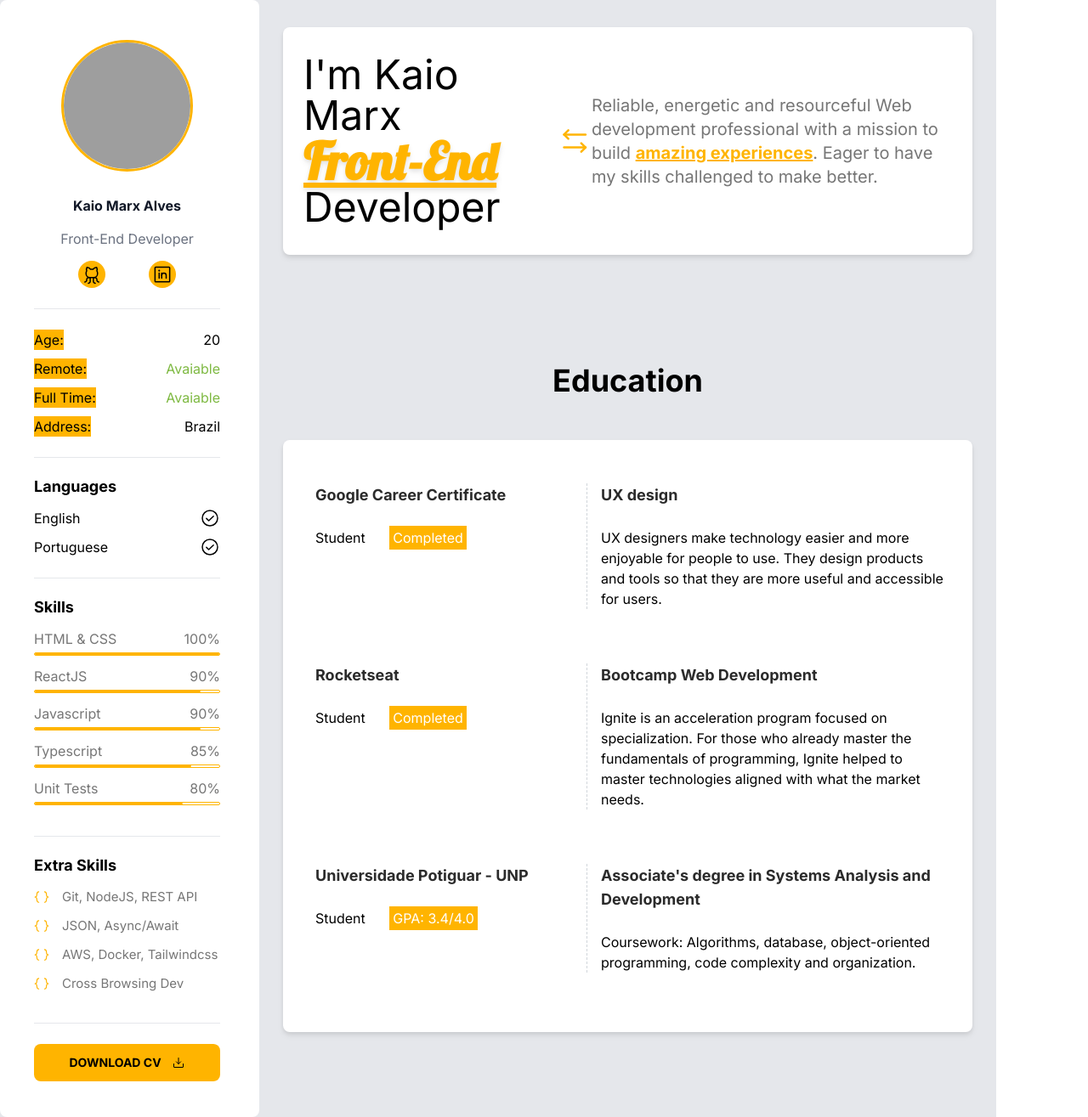
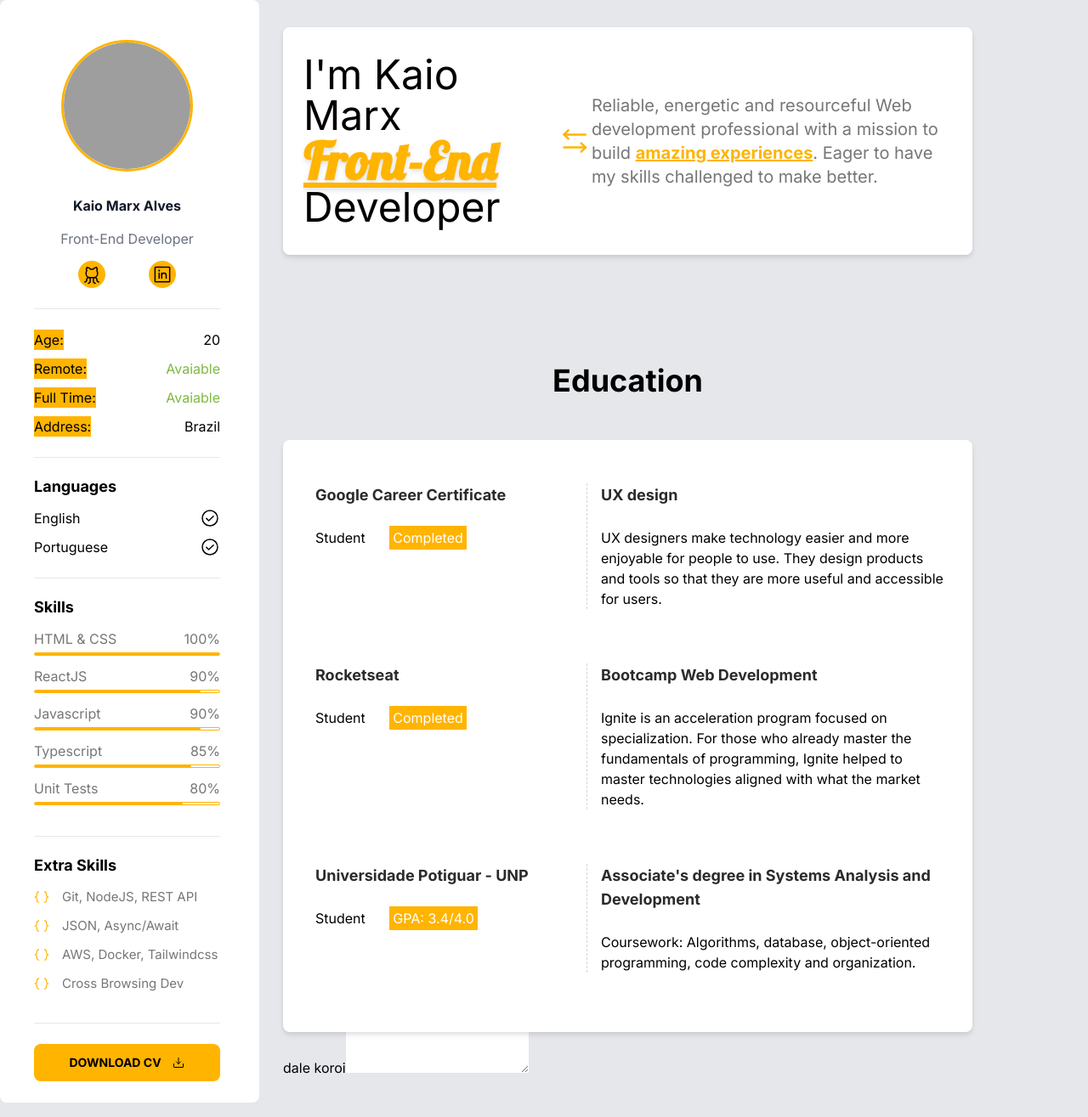
Before and after one commit to KaioMarxDEV/mysite, a React (Vite) app: page / in a window 1280 px wide. Shown: the whole page at 85% size. Built offline with nearby package versions, Linux system fonts and the light colour scheme; grey boxes are pictures that could not be loaded.

Commit message:
first implementation direct contact

```diff
--- a/src/App.tsx
+++ b/src/App.tsx
@@ -1,13 +1,11 @@
 import { LeftMenu } from "./Components/LeftMenu";
 import { Main } from "./Components/Main";
-import { NavBar } from "./Components/NavBar";
 
 export function App() {
   return (
-    <div className="grid h-screen w-full grid-cols-[305px_1fr_108px] gap-7 scroll-smooth">
+    <div className="grid h-screen w-full grid-cols-[305px_1fr_108px] gap-7">
       <LeftMenu />
       <Main />
-      <NavBar />
     </div>
   );
 }
--- /dev/null
+++ b/src/Components/Contact/index.tsx
@@ -0,0 +1,10 @@
+export function Contact() {
+  return (
+    <div>
+      <form action="dale">
+        dale koroi
+        <textarea></textarea>
+      </form>
+    </div>
+  );
+}
--- a/src/Components/Education/index.tsx
+++ b/src/Components/Education/index.tsx
@@ -1,7 +1,7 @@
 export function Education() {
   return (
     <div className="mt-20 flex flex-col">
-      <h2 className="mb-[50px] text-center text-4xl font-bold">Education</h2>
+      <h2 className="mb-[50px] text-center text-4xl font-bold ">Education</h2>
       <div className="flex w-full flex-col rounded-lg bg-white p-[51px_29px_38px_38px] drop-shadow-md">
         <div>
           <div className="flex flex-row  pb-8">
--- a/src/Components/Main/index.tsx
+++ b/src/Components/Main/index.tsx
@@ -1,4 +1,5 @@
 import { ArrowsLeftRight, Code } from "phosphor-react";
+import { Contact } from "../Contact";
 import { Education } from "../Education";
 
 export function Main() {
@@ -34,6 +35,9 @@ export function Main() {
       <section id="education">
         <Education />
       </section>
+      <section id="direct contact">
+        <Contact />
+      </section>
     </div>
   );
 }
--- a/src/Components/NavBar/index.tsx
+++ /dev/null
@@ -1,3 +0,0 @@
-export function NavBar() {
-  return <nav className="border-box h-[1315px] w-full bg-white"></nav>;
-}
--- a/src/main.css
+++ b/src/main.css
@@ -12,7 +12,7 @@
   }
 
   body {
-    @apply w-full bg-gray-200 font-inter leading-6 tracking-normal;
+    @apply w-full scroll-smooth bg-gray-200 font-inter leading-6 tracking-normal;
   }
 }
 
```
